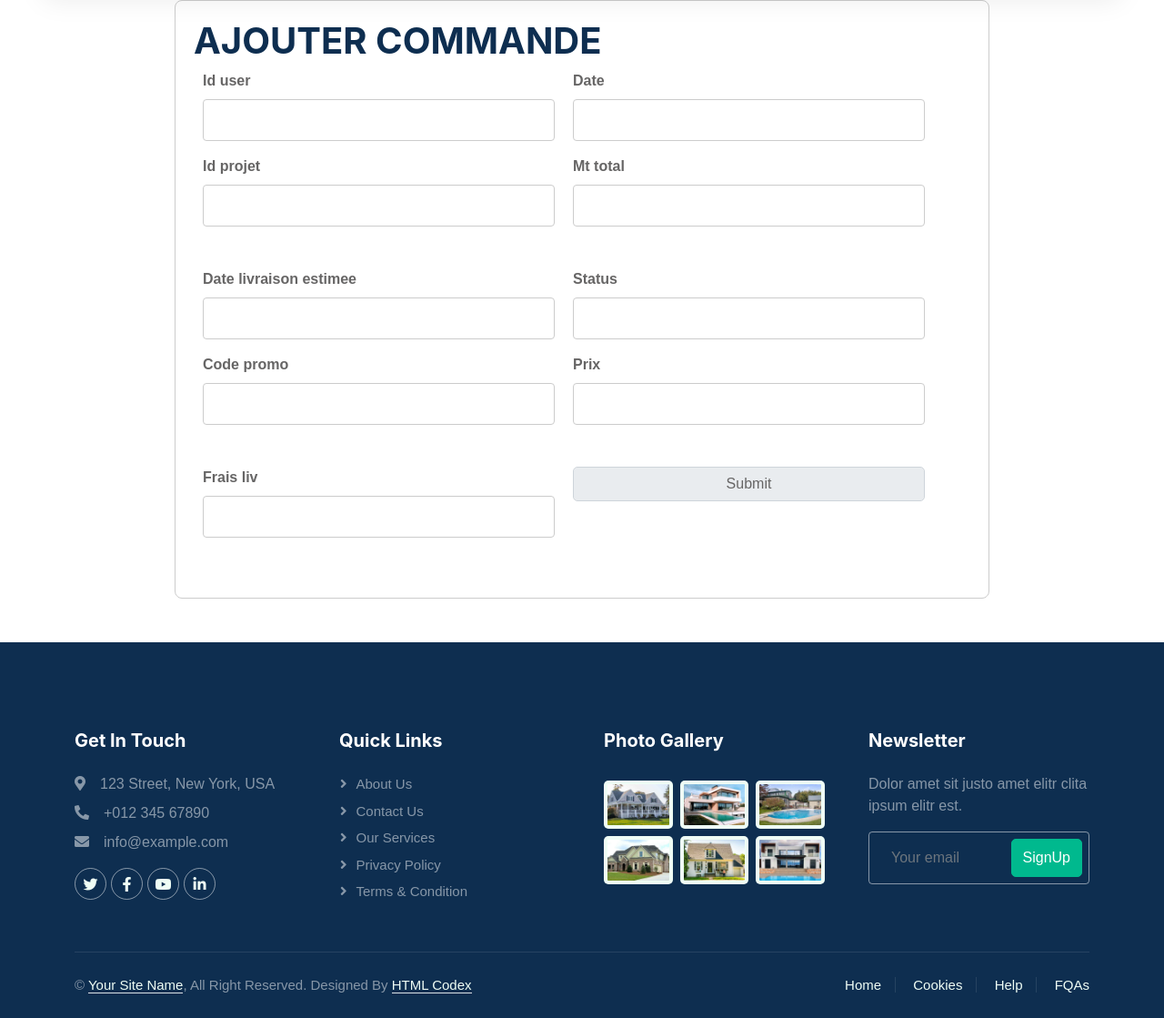
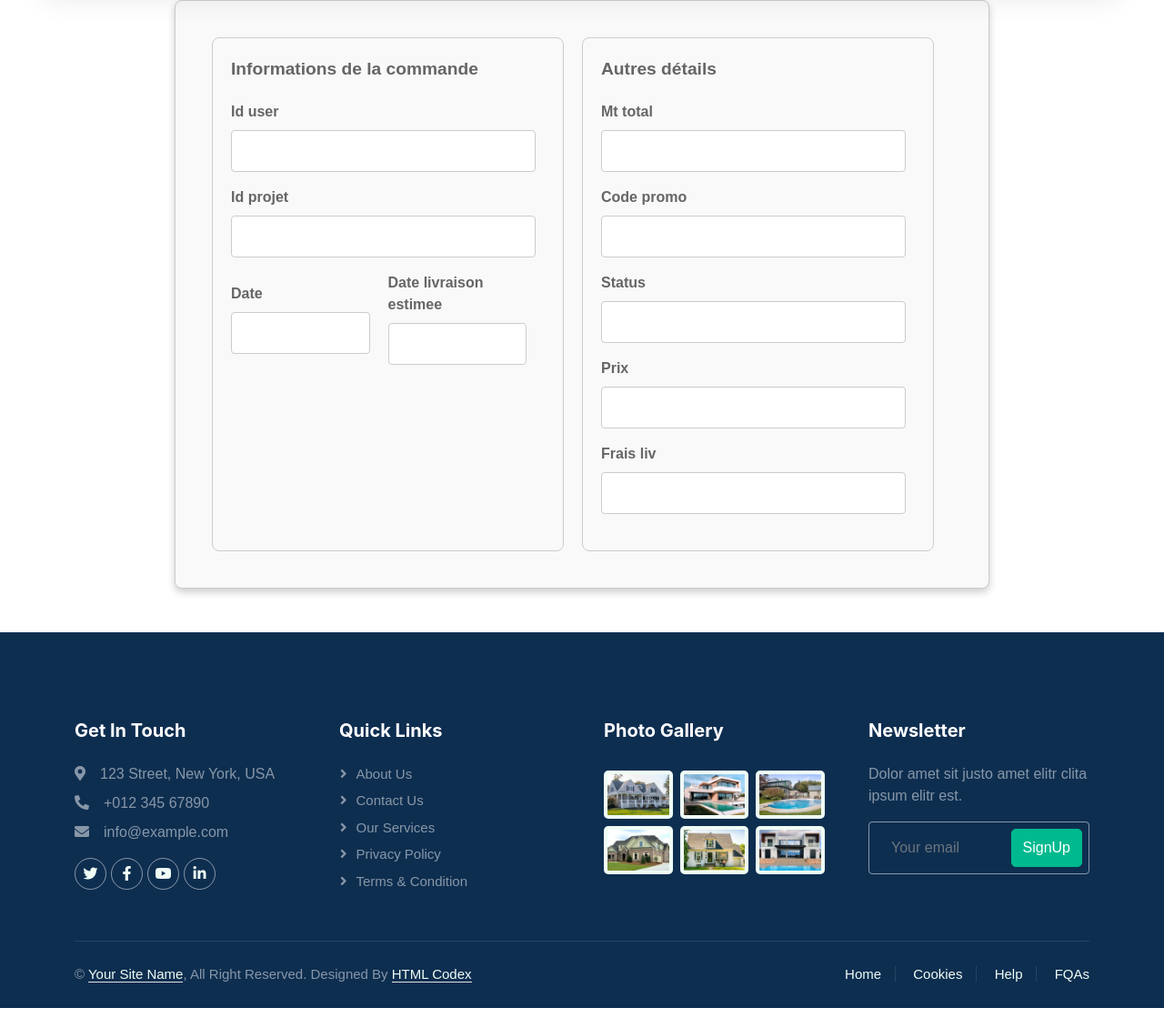
Before and after one commit to AyoubRebhi/Creativa_WEB, a Symfony app: template templates/commande/ajouterCommande.html.twig in a window 1280 px wide. Shown: the part 120-1239 px from the top of the page at 91% size. Run offline with Twig, Linux system fonts and the light colour scheme; the template is opened without the code that fills it, so the values that code supplies are empty; form fields are guessed from the names that the template uses; some libraries are stand-ins or nearby versions.

Commit message:
contrôles de saisie

```diff
--- a/src/Entity/CodePromo.php
+++ b/src/Entity/CodePromo.php
@@ -103,5 +103,8 @@ class CodePromo
         return $this;
     }
 
-
+    public function __toString()
+    {
+        return(string)$this->getPourcentage();
+    }
 }
--- /dev/null
+++ b/templates/code_promo/ajouterCodepromo.html.twig
@@ -0,0 +1,6 @@
+{% extends 'base.html.twig' %}
+{% block Category %}
+<h1>AJOUTER LIVRAISON</h1>
+{{ form(formulaireCodepromo) }}
+
+{% endblock %}
--- a/templates/commande/ajouterCommande.html.twig
+++ b/templates/commande/ajouterCommande.html.twig
@@ -4,26 +4,35 @@
     {{ parent() }}
     <style>
         /* CSS pour le formulaire */
-/* CSS pour le formulaire */
         .form-container {
     width: 70%; /* Largeur du formulaire */
     margin: 0 auto; /* Centrer le formulaire */
-    padding: 20px; /* Ajouter de l'espace à l'intérieur du cadre */
+    padding: 40px; /* Ajouter de l'espace à l'intérieur du cadre */
     border: 1px solid #ccc; /* Bordure autour du cadre */
     border-radius: 8px; /* Coins arrondis */
     font-family: Arial, sans-serif;
+    background-color: #f9f9f9;
+    box-shadow: 0 4px 8px 0 rgba(0,0,0,0.2);
+    display: flex; /* Aligner les cadres côte à côte */
 }
 
-form {
-    display: flex;
-    flex-wrap: wrap;
+.fieldset-container {
+    flex: 1; /* Chaque cadre prend une part égale de l'espace disponible */
+    border: 1px solid #ccc;
+    border-radius: 8px;
+    padding: 20px;
+    margin-right: 20px; /* Espacement entre les cadres */
+}
+
+
+        .fieldset-title {
+            font-weight: bold;
+            font-size: 1.2em;
+            margin-bottom: 20px; /* Espacement entre le titre et les champs */
         }
 
         .form-group {
-    width: calc(50% - 20px); /* Ajustement de l'espace entre les champs */
-    padding: 0 10px;
-    margin-bottom: 30px; /* Augmentation de l'espace entre les groupes */
-    box-sizing: border-box;
+            margin-bottom: 20px; /* Espacement entre les groupes de champs */
         }
 
         label {
@@ -35,11 +44,12 @@ label {
         input[type="text"],
         input[type="email"],
         textarea {
-    width: 100%;
+            width: calc(100% - 10px); /* Prendre toute la largeur du champ avec une petite marge */
             padding: 10px;
             border: 1px solid #ccc;
             border-radius: 4px;
             box-sizing: border-box;
+            margin-bottom: 10px; /* Espacement entre les champs */
         }
 
         input[type="submit"] {
@@ -50,42 +60,87 @@ input[type="submit"] {
             border: none;
             border-radius: 4px;
             cursor: pointer;
+            margin-top: 20px; /* Espacement entre le bouton et les champs */
         }
 
-.error {
-    color: red;
-    font-size: 0.9em;
+
+
+        .date-fields {
+            display: flex;
+            align-items: center; /* Pour aligner les champs de date verticalement au centre */
         }
 
+        .date-fields > div {
+            flex: 1; /* Pour que les deux champs de date occupent la même largeur */
+            margin-right: 10px; /* Espacement entre les champs de date */
+        }
+   .form-container {
+            display: flex;
+            flex-wrap: wrap;
+        }
+        .fieldset-container {
+            flex: 1;
+            margin-right: 20px;
+        }
+        .form-group {
+            margin-bottom: 20px;
+        }
+        input[type="submit"] {
+            background-color: #4CAF50;
+            color: white;
+            padding: 15px 20px;
+            border: none;
+            border-radius: 4px;
+            cursor: pointer;
+            margin-top: 20px;
+        }
     </style>
 {% endblock %}
 
 {% block Category %}
+    {{form_start(formulaireCommande,{'attr': {'novalidate': 'novalidate'}})}}
+
     <div class="form-container">
-        <h1>AJOUTER COMMANDE</h1>
-        <form>
+        <div class="fieldset-container">
+            <div class="fieldset-title">Informations de la commande</div>
             <div class="form-group">
                 {{ form_row(formulaireCommande.idUser) }}
                 {{ form_row(formulaireCommande.idProjet) }}
+                <div class="date-fields">
+                    {{ form_row(formulaireCommande.date) }}
+                    {{ form_row(formulaireCommande.dateLivraisonEstimee) }}
                 </div>
+                {% if form_errors(formulaireCommande.idUser) %}
+                    <div class="error">{{ form_errors(formulaireCommande.idUser) }}</div>
+                {% endif %}
+                {% if form_errors(formulaireCommande.idProjet) %}
+                    <div class="error">{{ form_errors(formulaireCommande.idProjet) }}</div>
+                {% endif %}
+                {% if form_errors(formulaireCommande.date) %}
+                    <div class="error">{{ form_errors(formulaireCommande.date) }}</div>
+                {% endif %}
+                {% if form_errors(formulaireCommande.dateLivraisonEstimee) %}
+                    <div class="error">{{ form_errors(formulaireCommande.dateLivraisonEstimee) }}</div>
+                {% endif %}
+            </div>
+        </div>
+
+        <div class="fieldset-container">
+            <div class="fieldset-title">Autres détails</div>
             <div class="form-group">
-                {{ form_row(formulaireCommande.date) }}
                 {{ form_row(formulaireCommande.mtTotal) }}
-            </div>
-            <div class="form-group">
-                {{ form_row(formulaireCommande.dateLivraisonEstimee) }}
                 {{ form_row(formulaireCommande.codePromo) }}
-            </div>
-            <div class="form-group">
                 {{ form_row(formulaireCommande.status) }}
                 {{ form_row(formulaireCommande.prix) }}
+                {{ form_row(formulaireCommande.fraisLiv) }}
+                <div style="text-align: right;"> <!-- Alignez le bouton à droite -->
+        {{ form_rest(formulaireCommande) }} <!-- Affichez le bouton de soumission -->
     </div>
-            <div class="form-group">
-                {{ form_row(formulaireCommande.fraisLiv) }}
             </div>
-            <div class="form-group">
-                {{ form_row(formulaireCommande.submit) }}
         </div>
-        </form>
     </div>
+
+
+
+    {{ form_end(formulaireCommande) }}
 {% endblock %}
--- a/templates/livraison/ajouterLivraison.html.twig
+++ b/templates/livraison/ajouterLivraison.html.twig
@@ -1,6 +1,10 @@
 {% extends 'base.html.twig' %}
 {% block Category %}
+{{form_start(formulaireLivraison,{'attr': {'novalidate': 'novalidate'}})}}
+
 <h1>AJOUTER LIVRAISON</h1>
 {{ form(formulaireLivraison) }}
 
+{{ form_end(formulaireLivraison) }}
+
 {% endblock %}
```
Also changed, not shown: src/Controller/CodePromoController.php (added, +80 -0 lines), src/Controller/CommandeController.php (+68 -5 lines), src/Controller/LivraisonController.php (+68 -6 lines), src/Entity/Commande.php (+17 -9 lines), src/Entity/Livraison.php (+9 -1 lines), src/Form/CodepromoType.php (renamed from src/Form/CommandeType.php, +7 -12 lines), src/Repository/CodepromoRepository.php (added, +52 -0 lines), templates/code_promo/afficherCodepromo.html.twig (added, +26 -0 lines), templates/code_promo/index.html.twig (added, +20 -0 lines), templates/code_promo/updateCodepromo.html.twig (added, +10 -0 lines). Lines whose indentation alone changed are shown as unchanged.
